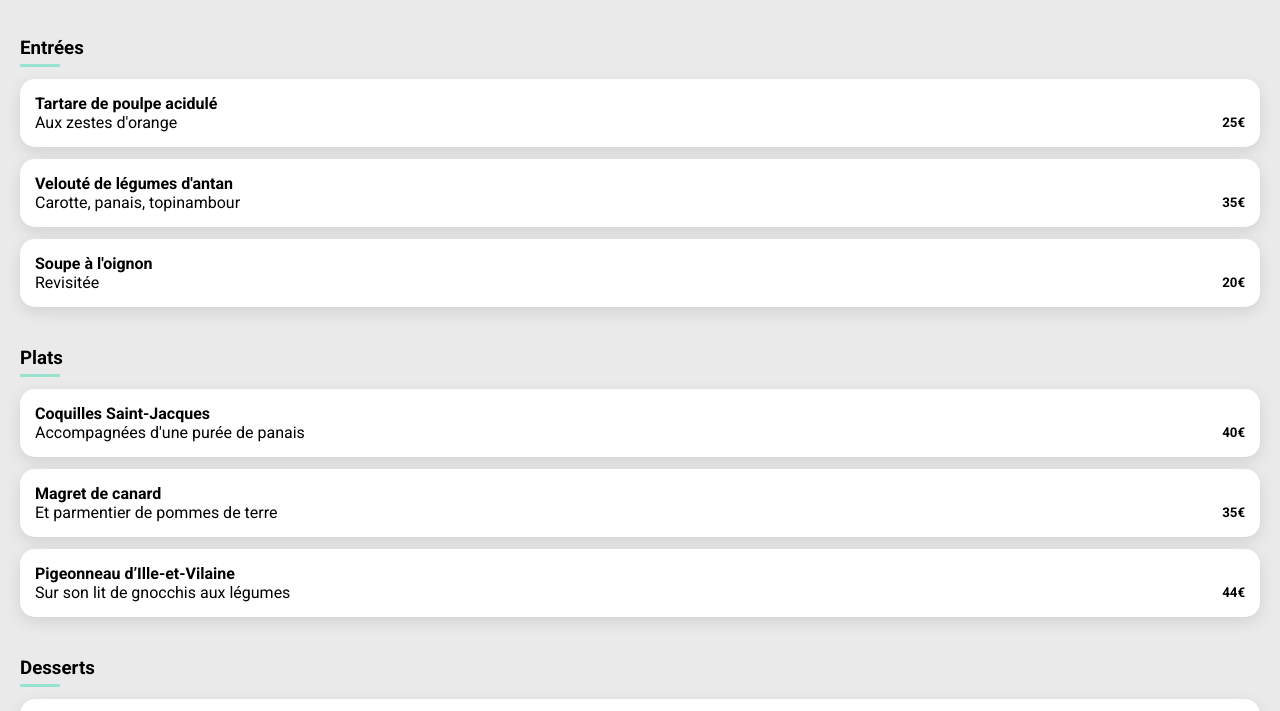
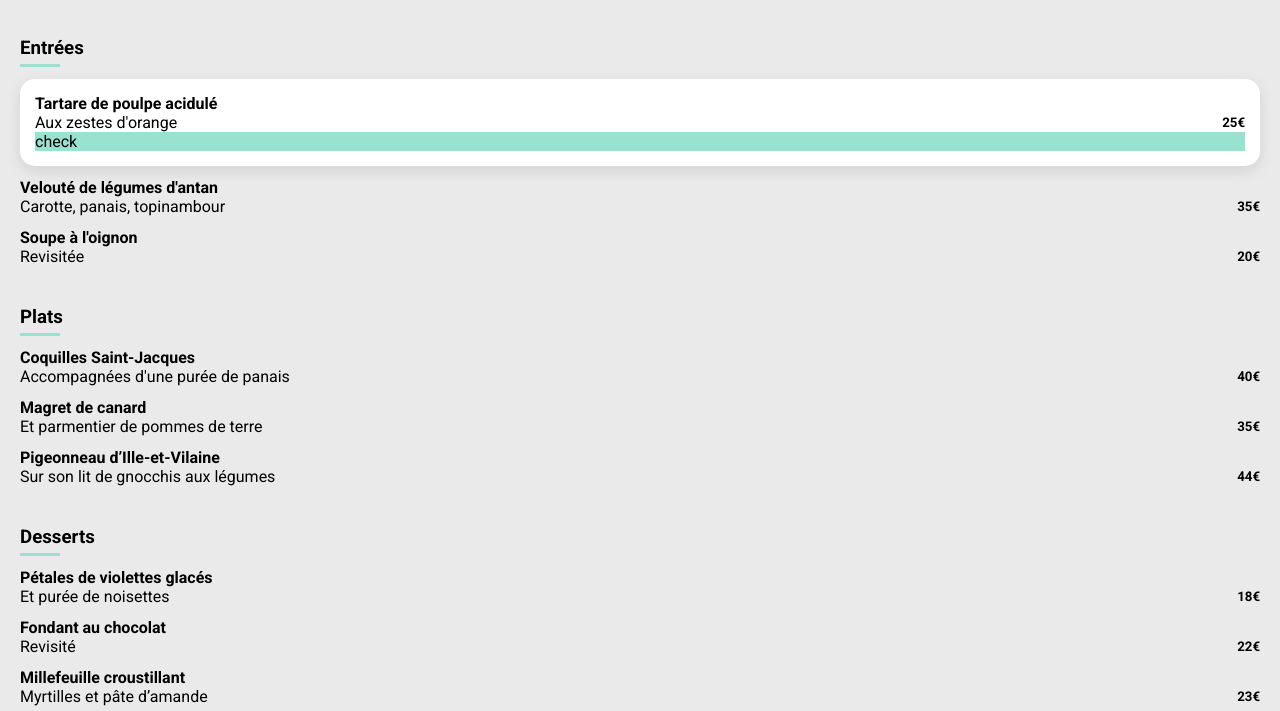
Before and after one commit to CedricJMT/OhMyFood-formation, a plain HTML site: page html/A la française.html in a window 1280 px wide. Shown: the part 334-1045 px from the top of the page. Drawn offline with Linux system fonts and the light colour scheme; a web font is replaced by a local one.

Commit message:
start last anim: checkmark menus

```diff
--- a/SaSS/cards_&_buttons.scss
+++ b/SaSS/cards_&_buttons.scss
@@ -1,3 +1,5 @@
+@import 'variables.scss';
+
 // cards//
 .card {
     width: auto;
@@ -88,7 +90,7 @@
 
 
 
-  // /small cards restaurants/
+  // /small cards Menus/
 
   .menus_description {
     display: flex;
@@ -101,23 +103,29 @@
 
     h5 {
       display: flex;
-      display: flex;
+
     }
 
   }
 
-  .small_cards {
+  .menus_cards {
     display: flex;
     flex-direction: column;
     background: var(--White, #FFF);
     border-radius: 15px;
     padding: 15px;
     box-shadow: 0px 5px 15px 0px rgba(0, 0, 0, 0.10);
+
+.menu_check{
+  background-color: $color-tertiary;
+display: flex;
+
+}
   }
 
 
 //buttons//
-@import 'variables.scss';
+
 
 
 .btn{
--- a/SaSS/variables.scss
+++ b/SaSS/variables.scss
@@ -3,7 +3,7 @@ $footer-color: #353535;
 $bg-grey2-color: #F6F6F6;
 $bg_white: white;
 $logo-font-shrikhand: 'shrikhand';
-
+$color-tertiary: #99E2D0;
 
 // gradient button//
 
--- a/html/A la française.html
+++ b/html/A la française.html
@@ -55,16 +55,20 @@
             <!-- Entrées -->
             <div class="dishes">
                 <h3>Entrées</h3>
-                <div class="small_cards animation checkbox">
-                    <h4>Tartare de poulpe acidulé</h4>
-                    <div class="menus_description">
-                        <p>Aux zestes d'orange</p>
-                        <h5>25€</h5>
-                    </div>
+                <div class=" menus_cards animation">
+                    <!-- <div class="small_cards"> -->
+                        <h4>Tartare de poulpe acidulé</h4>
+                            <div class="menus_description">
+                                <p>Aux zestes d'orange</p>
+                                <h5>25€</h5>
+                            </div>
+                    <!-- </div> -->
+                    <div class="menu_check">check</div>
                 </div>
 
 
-                <div class="small_cards animation  checkbox">
+
+                <div class="small_cards animation">
                     <h4>Velouté de légumes d'antan</h4>
                     <div class="menus_description">
                         <p>Carotte, panais, topinambour</p>
@@ -72,7 +76,7 @@
                     </div>
                 </div>
 
-                <div class="small_cards animation checkbox">
+                <div class="small_cards animation">
                     <h4>Soupe à l'oignon</h4>
                     <div class="menus_description">
                         <p>Revisitée</p>
@@ -83,7 +87,7 @@
             <!-- plats -->
             <div class="dishes">
                 <h3>Plats</h3>
-                <div class="small_cards animation checkbox">
+                <div class="small_cards animation">
                     <h4>Coquilles Saint-Jacques</h4>
                     <div class="menus_description">
                         <p>Accompagnées d'une purée de panais</p>
@@ -92,7 +96,7 @@
                 </div>
 
 
-                <div class="small_cards animation  checkbox">
+                <div class="small_cards animation">
                     <h4>Magret de canard</h4>
                     <div class="menus_description">
                         <p>Et parmentier de pommes de terre</p>
@@ -100,7 +104,7 @@
                     </div>
                 </div>
 
-                <div class="small_cards animation checkbox">
+                <div class="small_cards animation">
                     <h4>Pigeonneau d’Ille-et-Vilaine</h4>
                     <div class="menus_description">
                         <p>Sur son lit de gnocchis aux légumes</p>
@@ -112,7 +116,7 @@
             <!-- desserts -->
             <div class="dishes">
                 <h3>Desserts</h3>
-                <div class="small_cards animation checkbox">
+                <div class="small_cards animation">
                     <h4>Pétales de violettes glacés</h4>
                     <div class="menus_description">
                         <p>Et purée de noisettes</p>
@@ -121,7 +125,7 @@
                 </div>
 
 
-                <div class="small_cards animation checkbox">
+                <div class="small_cards animation">
                     <h4>Fondant au chocolat</h4>
                     <div class="menus_description">
                         <p>Revisité</p>
@@ -129,7 +133,7 @@
                     </div>
                 </div>
 
-                <div class="small_cards animation checkbox">
+                <div class="small_cards animation">
                     <h4>Millefeuille croustillant</h4>
                     <div class="menus_description">
                         <p>Myrtilles et pâte d’amande</p>
```
Also changed, not shown: css/style.css, 1 other file.
